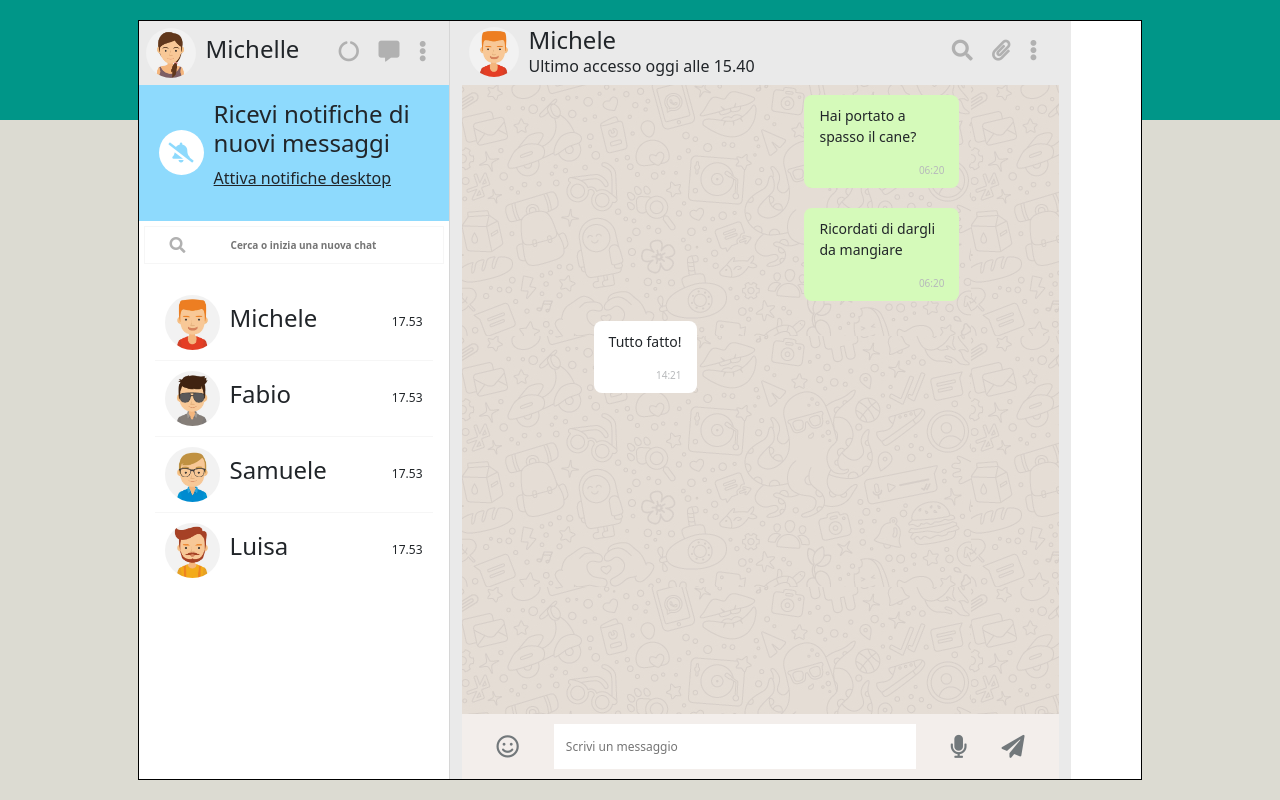
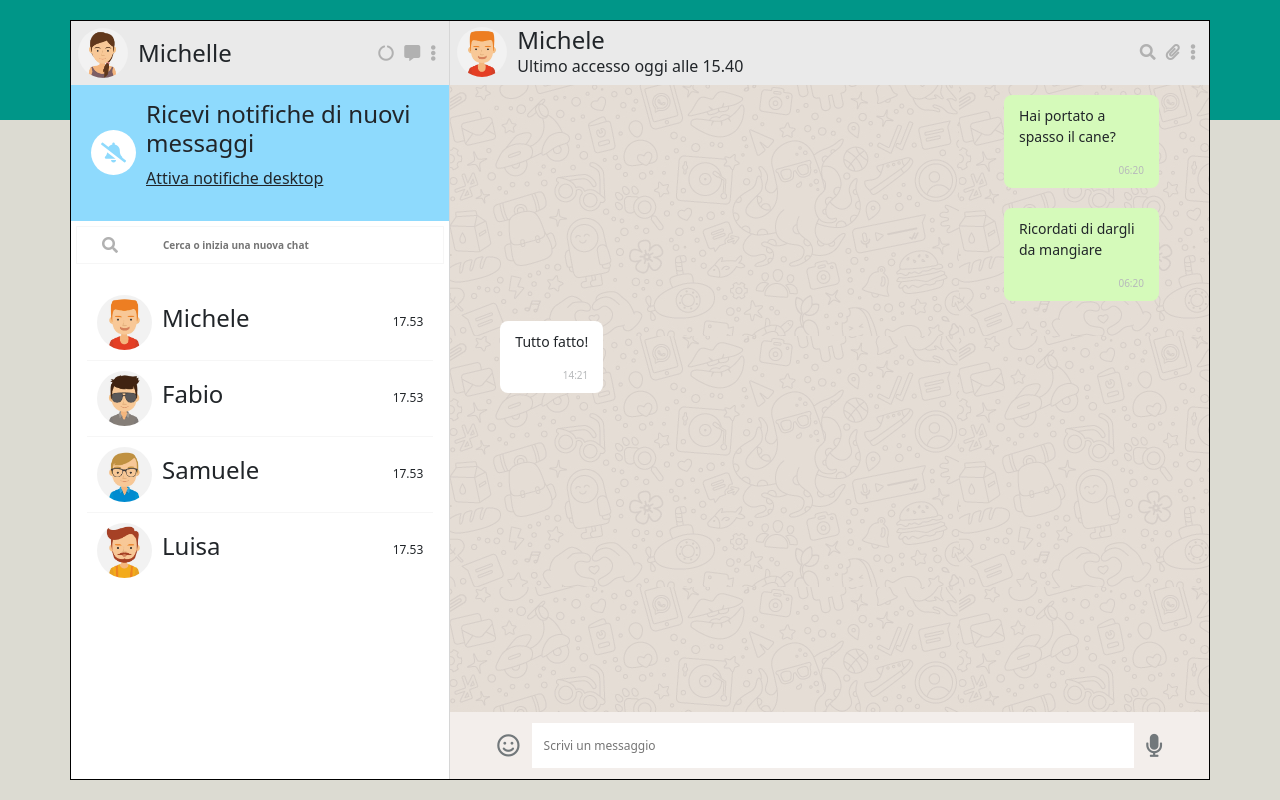
Before and after one commit to Sebushka89/vue-boolzapp, a plain HTML site: page index.html in a window 1280 px wide. Drawn offline with nearby package versions, Linux system fonts and the light colour scheme.

Commit message:
milestone 1 & 2 done

```diff
--- a/css/style.css
+++ b/css/style.css
@@ -14,12 +14,13 @@
 }
 
 #box {
-    height: 95%;
-    width: 80%;
-    min-width: 900px;
+    height: 95vh;
     background-color: #fff;
-    display: flex;
     border: 1px solid black;
+}
+
+.row{
+    height: 100%;
 }
 
 header {
@@ -30,7 +31,9 @@ header {
     background-color: #eaeaea;
     cursor: pointer;
 }
-
+header h4{
+    margin-bottom: 0;
+}
 header img {
     max-width: 50px;
     border-radius: 50%;
@@ -38,7 +41,7 @@ header img {
 }
 
 header i {
-    font-size: 21px;
+    font-size: 16px;
     color: #b1b1b1;
     cursor: pointer;
     transition: color .2s linear;
@@ -49,7 +52,7 @@ header i:hover {
 }
 
 .icons i {
-    margin-right: 15px;
+    margin-right: 6px;
 }
 
 .side {
@@ -57,10 +60,10 @@ header i:hover {
     width: 100%;
     background-color: #fff;
     border-right: 1px solid #d6d6d6;
-    overflow: hidden ;
+    overflow: auto ;
 }
 
-.side ul{
+ul{
     padding-left: 0!important ;
 }
 
@@ -90,17 +93,19 @@ header i:hover {
 }
 
 .bell {
-    display: flex;
-    justify-content: center;
-    align-items: center;
     min-width: 45px;
     min-height: 45px;
     margin-right: 10px;
     border-radius: 50%;
     background-color: #fff;
+    position: relative;
 }
 
 .bell i {
+    position:absolute;
+    top: 50%;
+    left: 50%;
+    transform: translate(-50%,-50%);
     font-size: 20px;
     color: #8edafd;
 }
@@ -141,7 +146,6 @@ header i:hover {
 .contacts-container {
     list-style: none;
     margin: 16px;
-    overflow-y: auto;
 }
 
 .contacts{
@@ -206,7 +210,7 @@ header i:hover {
     display: flex;
     justify-content: space-between;
     overflow-y: scroll;
-    padding: 0 100px;
+    padding: 0 50px;
 }
 
 .contents-user {
@@ -254,7 +258,7 @@ header i:hover {
 
 footer {
     display: flex;
-    justify-content: space-between;
+    justify-content: space-around;
     align-items: center;
     padding: 10px 35px;
     background-color: #f3eeeb;
@@ -274,16 +278,28 @@ footer .new-message {
     color: #72787b;
     cursor: pointer;
     transition: color .2s linear;
+    padding: 12px;
 }
 
 footer i:hover {
     color: #009688;
 }
 
-.icon-left {
-    margin-right: 35px;
+/*modifica scrollbar*/
+::-webkit-scrollbar {
+    width: 10px;
 }
 
-.icon-right {
-    margin-left: 35px;
+::-webkit-scrollbar-track {
+    box-shadow: inset 0 0 5px lightslategray;
+    border-radius: 10px;
 }
+
+::-webkit-scrollbar-thumb {
+    background: gray;
+    border-radius: 10px;
+}
+
+::-webkit-scrollbar-thumb:hover {
+    background: rgb(97, 96, 96);
+}
--- a/index.html
+++ b/index.html
@@ -23,16 +23,16 @@
 
                         <div class="side-user">
                             <img src="img/avatar_io.jpg" alt="avatar">
-                            <div class="informations">
+                            <div class="informations d-none d-md-block">
                                 <h4>Michelle</h4>
                             </div>
                         </div>
 
                         <!-- Side icone -->
                         <div class="icons">
-                        <i class="fas fa-circle-notch"></i>
-                        <i class="fas fa-comment-alt"></i>
-                        <i class="fas fa-ellipsis-v"></i>
+                            <i class="fas fa-circle-notch"></i>
+                            <i class="fas fa-comment-alt"></i>
+                            <i class="fas fa-ellipsis-v"></i>
                         </div>
 
                     </header>
@@ -40,7 +40,7 @@
                     <!-- Side main -->
                     <main>
                         <section class="notice">
-                            <div class="bell">
+                            <div class="bell d-none d-md-block">
                                 <i class="fas fa-bell-slash"></i>
                             </div>
 
@@ -84,11 +84,11 @@
                 </div>
 
                 <!-- Contents box -->
-                <div class="contents col-8">
+                <div class="contents col-8 p-0">
                     <header class="contents-header">
                         <div class="contents-user" >
                             <img src="img/avatar_1.jpg" alt="avatar">
-                            <div class="informations">
+                            <div class="informations d-none d-md-block">
                                 <h4>Michele</h4>
                                 <p>Ultimo accesso oggi alle 15.40</p>
                             </div>
@@ -136,7 +136,7 @@
                         <input type="text" class="new-message" placeholder="Scrivi un messaggio">
 
                         <i class="fas fa-microphone icon-right active"></i>
-                        <i class="fas fa-paper-plane icon-right"></i>
+
 
                     </footer>
                 </div>
```
